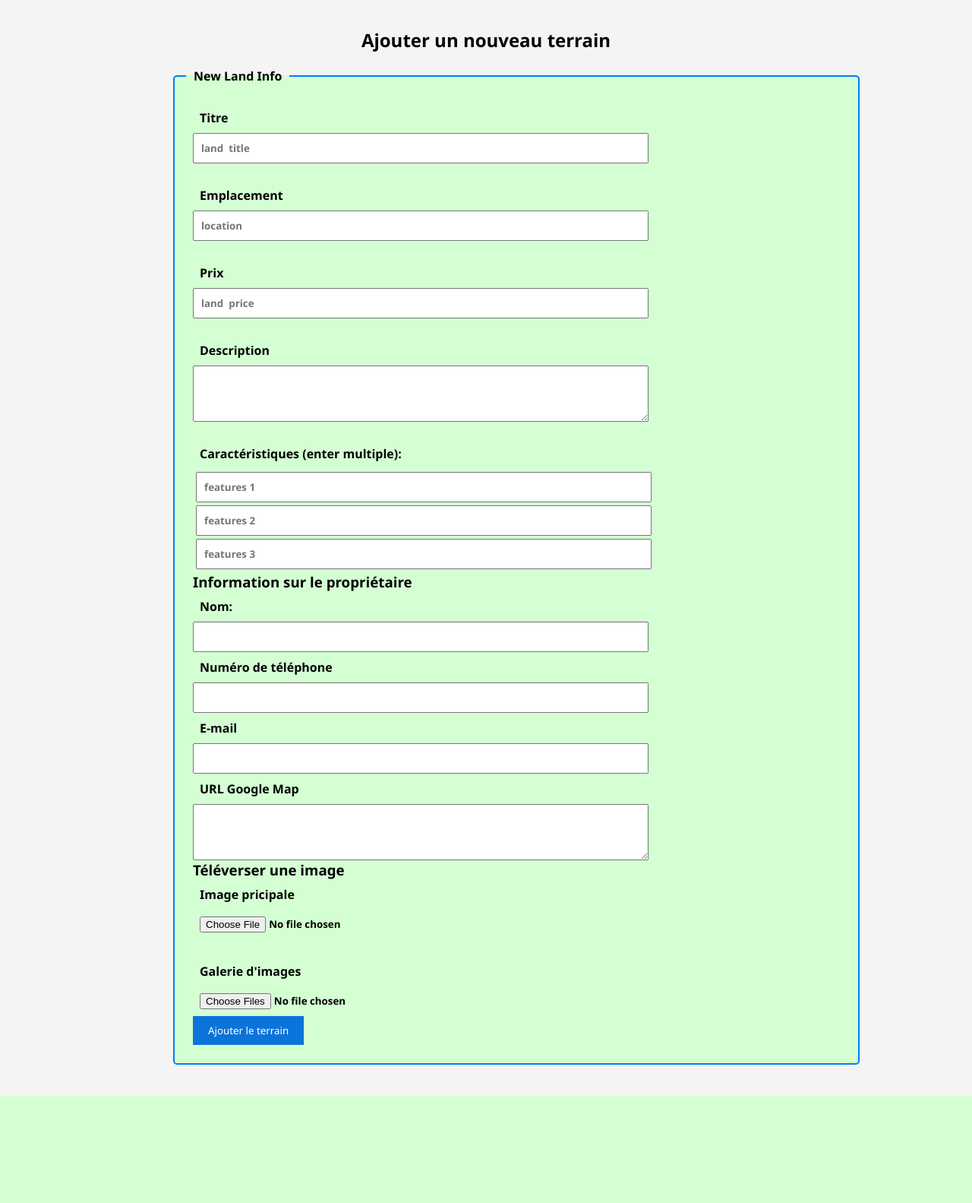
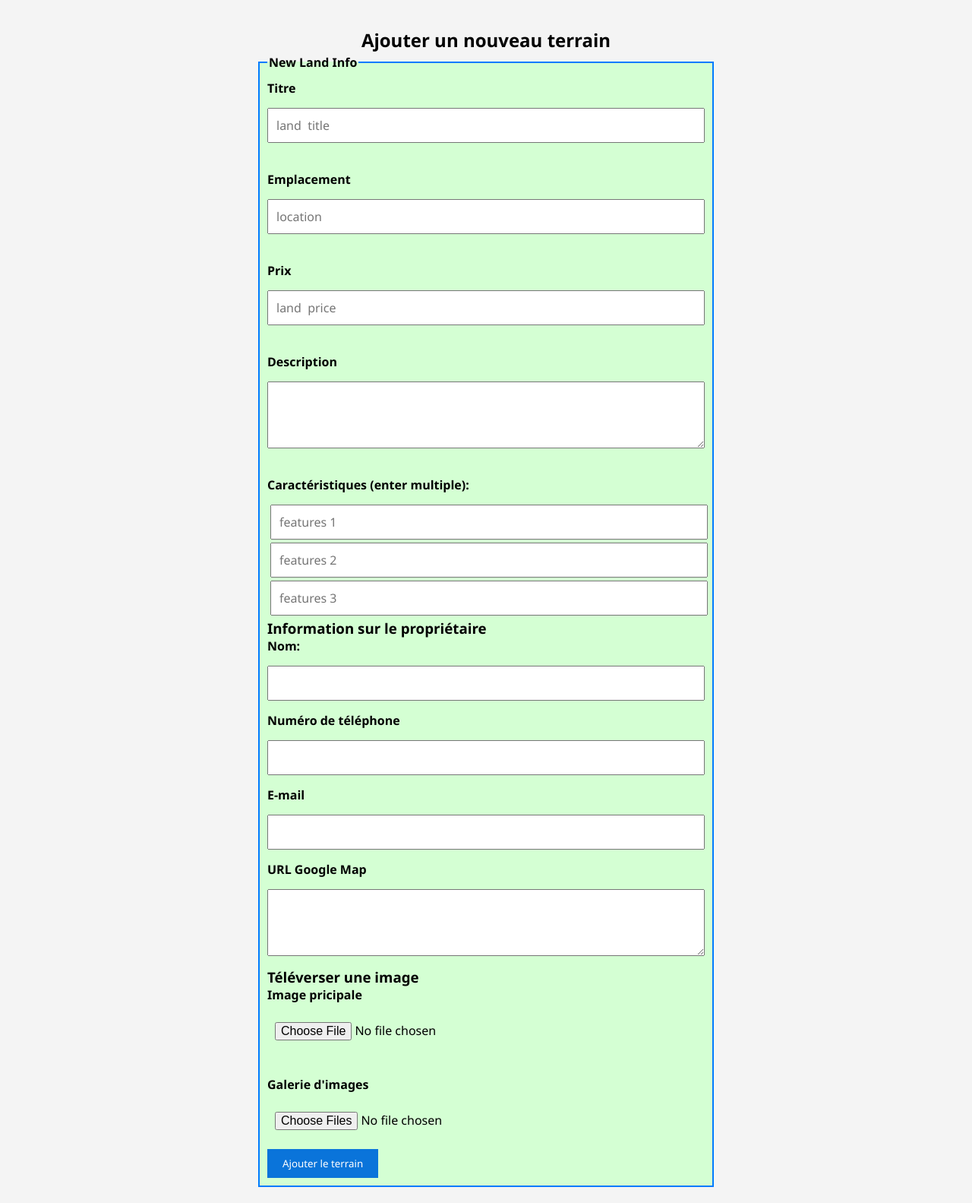
Before and after one commit to Abdulai-jalloh/TonyJalloh, a Flask app: page /upload_land in a window 1280 px wide. Shown: the part 55-1638 px from the top of the page at 76% size. Before the commit the page ends 1497 px from the top, so only its background shows below. Run offline with Flask 3, Linux system fonts and the light colour scheme; the visitor is signed in with stand-in values (Sample User, id 1); some libraries are stand-ins or nearby versions.

Commit message:
Add files via upload

```diff
--- a/static/style.css
+++ b/static/style.css
@@ -169,10 +169,8 @@ width: 100%;
 .search-box{
   display: flex;
   align-items: center;
-  justify-content: center;
   margin: 20px auto;
   border: 1px solid #ccc;
-  border-radius: 6px;
   overflow: hidden;
   max-width: 100%;
   background-color: white;
@@ -184,8 +182,8 @@ width: 100%;
 }
 
 #search-location{
-  padding: 10px;
-  width: 300px;
+  padding: 8px;
+
   border: 1px solid #ccc;
   border-right: none;
   border-radius: 5px 0 0 5px;
@@ -200,17 +198,43 @@ width: 100%;
 
 /* contact style */
 
-.Contact-container {
-  max-width: 600px;
-  margin: 0 auto;
-  padding: 20px;
+form, fieldset{
+  font-weight: bold;
+  width: 100%;
+  box-sizing: border-box;
 }
-.Contact-container input,
+fieldset{
+  background-color: #d4ffd3;
+  padding: 10px;
+  border: none;
+  border: 2px solid #007bff;
+}
+legend{
+  padding: 2px;
+}
+label, input, textarea{
+  display: block;
+  width: 100%;
+  margin-bottom: 15px;
+  box-sizing: border-box;
+}
+input, textarea{
+  padding: 10px;
+  font-size: 1em;
+}
+@media (min-width: 600px){
+  fieldset {
+    max-width: 600px;
+    margin: auto;
+  }
+}
+
+/* .Contact-container input,
 .Contact-container textarea {
 width: 100%;
 padding: 10px;
 margin-bottom: 15px;
-}
+} */
 
 button {
   background-color: #0a74da;
@@ -260,17 +284,6 @@ button {
 color: #0a74da;
 }
 
-fieldset {
-  background: #d4ffd3;
-  border: 2px solid #007bff;
-  padding: 20px;
-  border-radius: 5px;
-}
-legend {
-  font-weight: bold;
-  /* color: #007bff; */
-  padding: 0 10px;
-}
 
 .Icon{
   width: 25px;
@@ -380,20 +393,7 @@ margin: 5px ;
   text-decoration: none;
 }
 
-.land-filters{
-  display: flex;
-  align-items: center;
-  justify-content: center;
-  margin: 20px auto;
-  border: 1px solid #ccc;
-  border-radius: 6px;
-  overflow: hidden;
-  max-width: 100%;
-  background-color: white;
-  margin-bottom: 20px;
-}
-.AllLands
-{
+.AllLands {
 
   /* background: url('/static/images/Land2.jpg') no-repeat center center/cover; */
 }
@@ -448,34 +448,18 @@ margin: 5px ;
 
 
 /* Add to add land */
-.Admin_frm{
-
-}
 
 button:hover{
   background-color: #004466;
 }
 
 
-.admin-f{
-  margin-left: 80px;
-padding: 15px;
-}
 
-.Admin_frm, label, input, textarea{
-  padding: 9px;
-  width:  600px;
-  font-weight: bold;
-  display: block;
-}
+
 .feat{
   margin: 4px;
 }
-.admin-page{
-  max-width: 80vmax;
-  margin: 0 auto;
-  padding: 20px;
-}
+
 
 .admin-title{
   text-align: center;
@@ -491,6 +475,15 @@ padding: 15px;
   border: 2px solid #007bff;
   padding: 10px;
   margin: 0 auto;
+}
+
+.login-page input{
+  width: 100% !important;
+  max-width: 100% !important;
+  box-sizing: border-box !important;
+}
+.login-page form{
+  padding: 10px !important;
 }
 
 #add-msg{
--- a/templates/AllLands.html
+++ b/templates/AllLands.html
@@ -21,12 +21,12 @@
   <span class="all-msg">
   <h3>Trouvez le terrain idéal en toute simplicité</h3>
   <p>Utilisez la barre de recherch pour explorer les terrains <br> disponibles par localisation.</p> </span> <br>
-  <section class="sul">
-    <section class="land-filters">
+
+    <section class="search-box">
       <input type="text" id="search-location" placeholder="Search by location or price">
       <img src="/static/images/search.png" id="search-Icon" class="SerachIc" alt="">
     </section>
-  </section>
+
   <div class="all-msg">
     <p>
     Chaque annonce vous donne un aperÇu rapide: <br> photo, titre, Prix et emplacement. <br>
--- a/templates/admin.html
+++ b/templates/admin.html
@@ -32,11 +32,9 @@
   <div class="admin-title">
   <h2>Ajouter un nouveau terrain</h2>
 </div>
-  <section class="admin-page">
-
-    <fieldset class="admin-f">
+    <form action="{{url_for('upload_land')}}" method="POST" enctype="multipart/form-data">
+    <fieldset>
       <legend>New Land Info</legend>
-  <form class="Admin_frm" action="{{url_for('upload_land')}}" method="POST" enctype="multipart/form-data">
     <label for="title">Titre</label>
     <input type="text" name="title" id="title" placeholder="land  title" required> <br>
     <label for="location">Emplacement</label>
@@ -67,9 +65,9 @@
     <label for="gallery">Galerie d'images</label>
     <input type="file" id="images" name="images" accept="image/*" multiple>
     <button type="submit">Ajouter le terrain</button>
-  </form>
 </fieldset>
-</section>
+</form>
+
 <div id="fd-root"></div>
 <script async defer crossorigin="anonymous"
 src="https://connect.fecebook.net/en_US/sdk.js#xfbml=1&version=v17.0" nonce="XYZ"></script>
--- a/templates/index.html
+++ b/templates/index.html
@@ -3,7 +3,7 @@
 <head>
   <meta charset="UTF-8">
   <meta name="viewport" content="width=device-width, initial-scale=1.0">
-
+  <link href="https://cdn.jsdelivr.net/npm/bootsrap@5.3.0/dist/css/bootsrap.min.css" rel="stylesheet" >
   <title>Home Page</title>
 
   <link rel="stylesheet" href="/static/style.css">
@@ -32,6 +32,7 @@
     <img src="/static/images/search.png" id="search-Icon" class="SerachIc" alt="">
    <!-- <span id="searchIcon" class="search-icon">&#128269;</span> -->
   </div>
+
   <a href="{{ url_for('lands') }}" class="btn">terrain en vendette</a>
 </div>
   </section>
```
Also changed, not shown: templates/Contact.html (+4 -3 lines).
